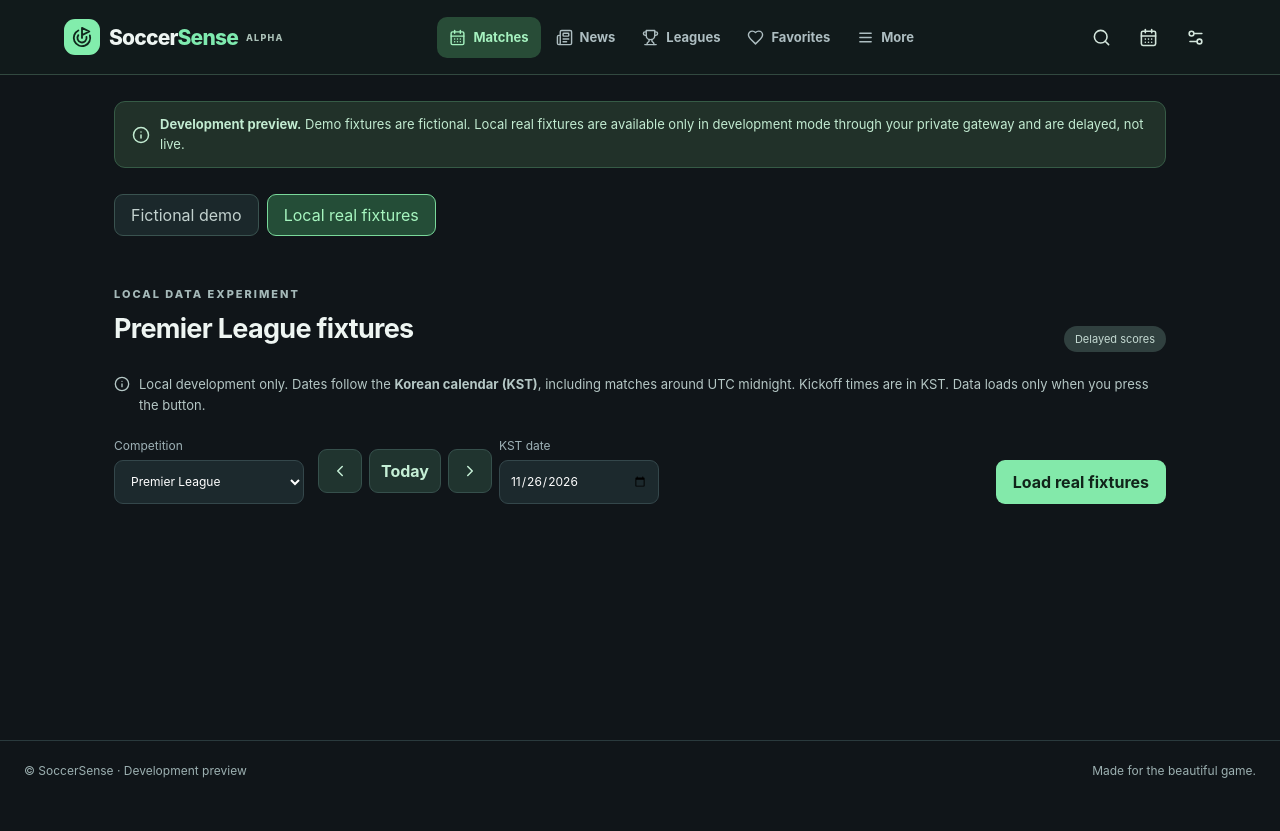
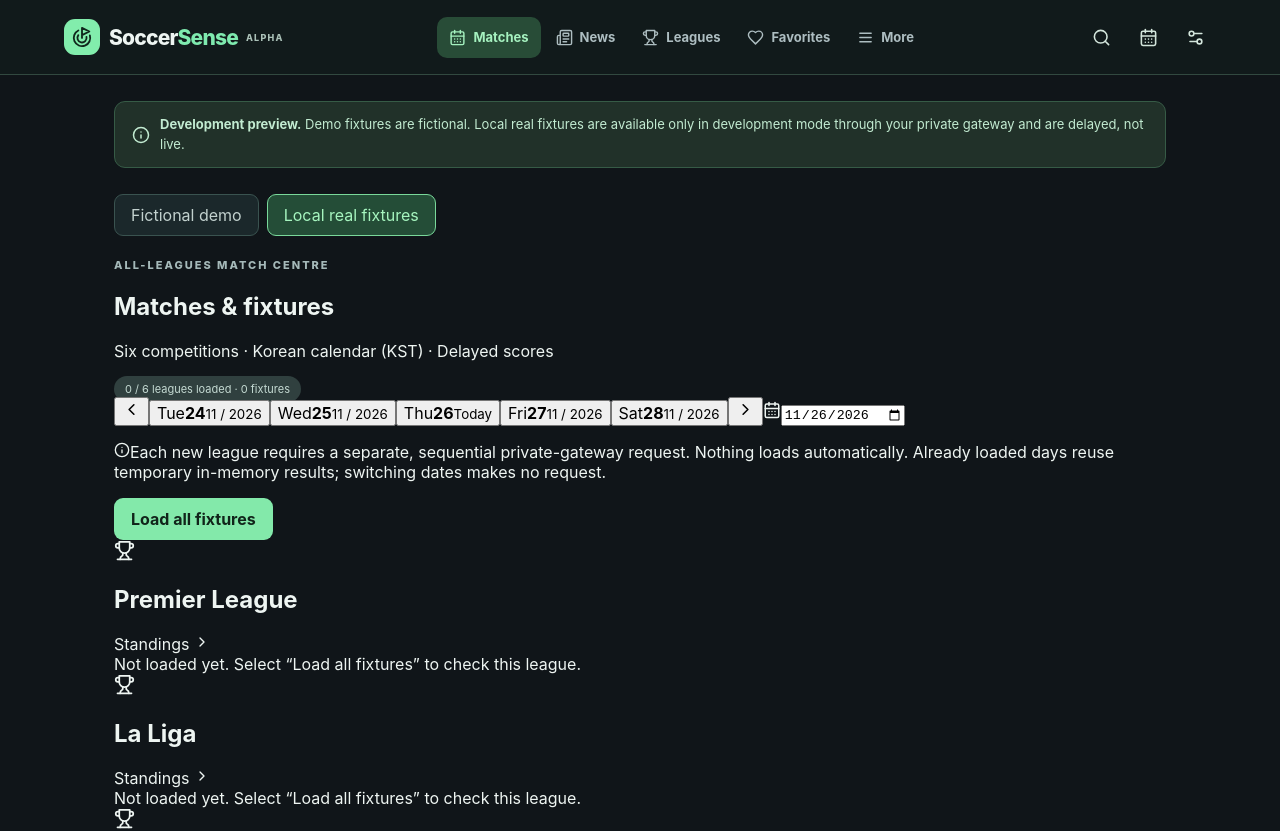
Before and after one commit to Mezbah143/SoccerSence, a React (Vite) app in the folder frontend/: page / in a window 1280 px wide. Shown: the top 831 px of the page. Before the commit the page ends 800 px from the top, so only its background shows below. Built offline with nearby package versions, Linux system fonts and the light colour scheme.

Commit message:
feat(m11): use all-leagues match centre as local development Matches homepage

```diff
--- a/frontend/src/App.tsx
+++ b/frontend/src/App.tsx
@@ -2,7 +2,7 @@ import {useEffect,useState} from 'react'
 import {Link,Routes,Route,useParams,useLocation} from 'react-router-dom'
 import {Goal,CalendarDays,ChevronLeft,ChevronRight,Trophy,Info,Clock3} from 'lucide-react'
 import {fixtures,leagues,matchesOn} from './data'
-import {LocalMatchCentre} from './LocalMatchCentre'
+import {AllLeaguesMatchCentre} from './AllLeaguesMatchCentre'
 import {RealMatchDetailsPage} from './RealMatchDetailsPage'
 import {readVerifiedMatchState} from './realMatchState'
 import {LocalStandings} from './PremierLeagueStandingsPage'
@@ -21,7 +21,7 @@ function Home(){
       <button type="button" className={mode==='demo'?'selected':''} onClick={()=>setMode('demo')} aria-pressed={mode==='demo'}>Fictional demo</button>
       {import.meta.env.DEV&&<button type="button" className={mode==='local'?'selected':''} onClick={()=>setMode('local')} aria-pressed={mode==='local'}>Local real fixtures</button>}
     </div>
-    {mode==='local'&&import.meta.env.DEV?<LocalMatchCentre initialDate={restored?.day} initialResult={restored?.result} initialCompetition={restored?.competition} initialZone={restored?.zone}/>:<DemoHome/>}
+    {mode==='local'&&import.meta.env.DEV?<AllLeaguesMatchCentre/>:<DemoHome/>}
   </>
 }
 function Detail(){const {id}=useParams();const m=fixtures.find(x=>x.id===id);return <div className="detail"><Link to="/">‹ Back to fixtures</Link>{m?<div className="detail-card"><p className="kicker">{m.competition} · FICTIONAL DEMO</p><h1>{m.home} <span>{m.score?m.score.join(' : '):'vs'}</span> {m.away}</h1><p>{m.status==='finished'?'Full time':'Scheduled'} · {m.time}</p><p>No match statistics are provided in demo mode.</p></div>:<h1>Match not found</h1>}</div>}
```
